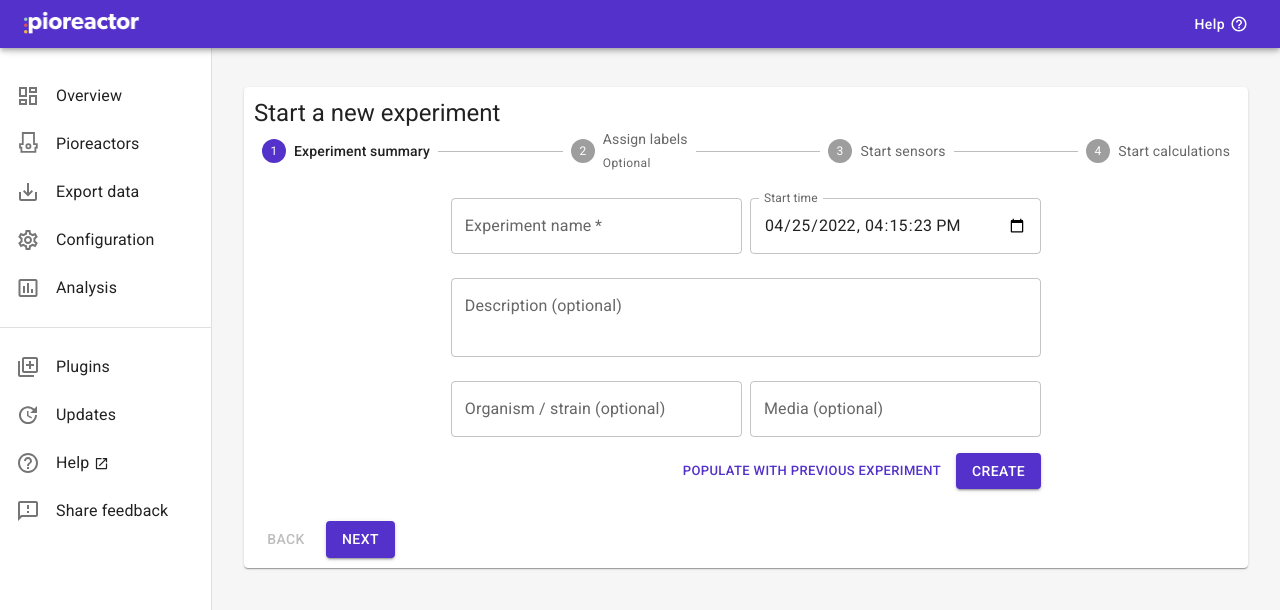
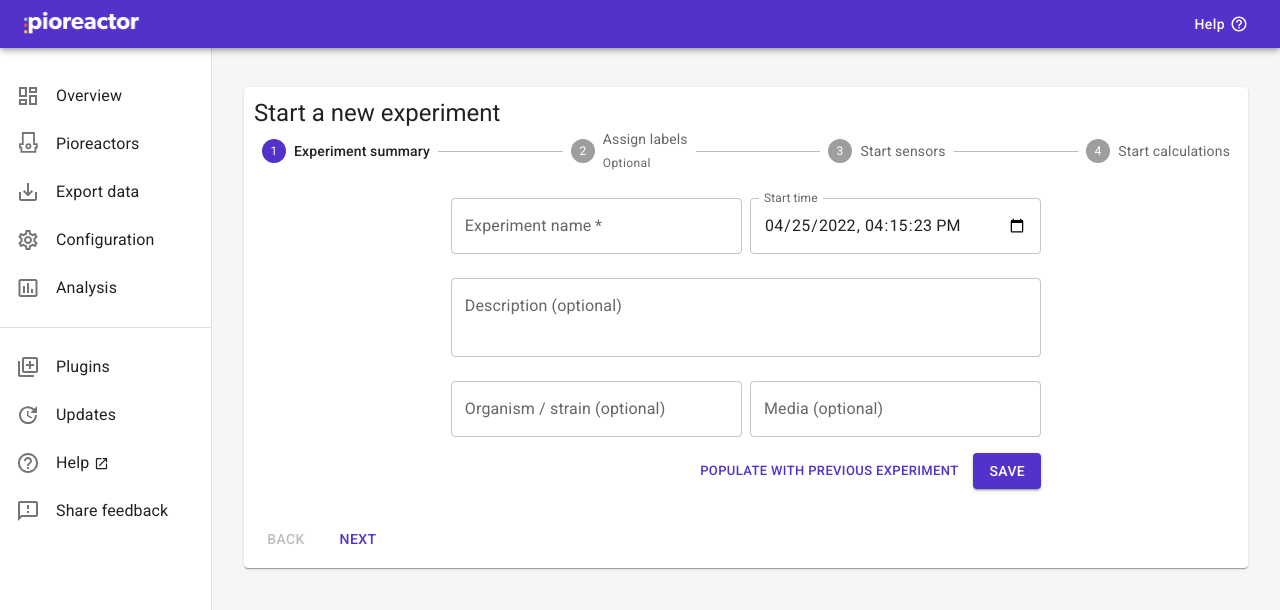
Before and after one commit to Pioreactor/pioreactorui, a React (Create React App) app in the folder client/: page /start-new-experiment in a window 1280 px wide. Shown: the top 610 px of the page. Built offline with nearby package versions, Linux system fonts and the light colour scheme; no server answers.

Commit message:
new icons, better error handling

```diff
--- a/client/src/EditConfig.jsx
+++ b/client/src/EditConfig.jsx
@@ -12,7 +12,7 @@ import {Typography} from '@mui/material';
 import Snackbar from '@mui/material/Snackbar';
 import Select from '@mui/material/Select';
 import CircularProgress from '@mui/material/CircularProgress';
-
+import SaveIcon from '@mui/icons-material/Save';
 import { CodeFlaskReact } from "react-codeflask"
 
 const useStyles = makeStyles((theme) => ({
@@ -176,6 +176,7 @@ class EditableCodeDiv extends React.Component {
             variant="contained"
             onClick={this.saveCurrentCode}
             disabled={!this.state.hasChangedSinceSave}
+            endIcon={<SaveIcon />}
             >
             {this.state.buttonText}
           </Button>
--- a/client/src/ExportData.jsx
+++ b/client/src/ExportData.jsx
@@ -6,6 +6,7 @@ import Grid from '@mui/material/Grid';
 import { makeStyles } from '@mui/styles';
 import FormLabel from '@mui/material/FormLabel';
 import FormControl from '@mui/material/FormControl';
+import Divider from '@mui/material/Divider';
 import InputLabel from '@mui/material/InputLabel';
 import FormGroup from '@mui/material/FormGroup';
 import FormControlLabel from '@mui/material/FormControlLabel';
@@ -16,7 +17,7 @@ import {Typography} from '@mui/material';
 import Select from '@mui/material/Select';
 import Box from '@mui/material/Box';
 import LoadingButton from "@mui/lab/LoadingButton";
-
+import FileDownloadIcon from '@mui/icons-material/FileDownload';
 
 const useStyles = makeStyles((theme) => ({
   root: {
@@ -378,6 +379,7 @@ function ExportDataContainer() {
                   loading={isRunning}
                   onClick={onSubmit}
                   style={{width: "120px", marginLeft: 24}}
+                  endIcon={<FileDownloadIcon />}
                 >
                   Export
                 </LoadingButton>
--- a/client/src/Plugins.jsx
+++ b/client/src/Plugins.jsx
@@ -97,6 +97,7 @@ function ListAvailablePlugins({alreadyInstalledPluginsNames}){
         if (response.ok) {
           window.location.reload();
         } else {
+          setSnackbarMsg("Error occurred. See logs.")
           throw new Error('Installation went wrong');
         }
       })
@@ -128,9 +129,8 @@ function ListAvailablePlugins({alreadyInstalledPluginsNames}){
 
               <Button
                 onClick={installPlugin(plugin.name)}
-                variant="text"
+                variant="contained"
                 size="small"
-                color="inherit"
                 aria-label="delete"
                 endIcon={<GetAppIcon />}
                 className={classes.secondaryActionButton}
--- a/client/src/StartNewExperiment.jsx
+++ b/client/src/StartNewExperiment.jsx
@@ -290,7 +290,13 @@ function ExperimentSummaryForm(props) {
           <Grid item xs={12} md={8}>
             <div style={{display: "flex", justifyContent: "flex-end"}}>
               <Button style={{marginRight: "10px"}} size="small" color="primary" onClick={populateFields}>Populate with previous experiment</Button>
-              <Button variant="contained" color="primary" onClick={onSubmit}> Create </Button>
+              <Button
+                variant="contained"
+                color="primary"
+                onClick={onSubmit}
+              >
+                Save
+              </Button>
             </div>
           </Grid>
         </Grid>
@@ -407,7 +413,7 @@ function StartNewExperimentContainer(props) {
                 </Button>
                 {isStepOptional(activeStep) && (
                   <Button
-                    variant="contained"
+                    variant="text"
                     onClick={handleSkip}
                     className={classes.button}
                   >
@@ -416,7 +422,7 @@ function StartNewExperimentContainer(props) {
                 )}
 
                 <Button
-                  variant="contained"
+                  variant="text"
                   onClick={handleNext}
                   className={classes.button}
                 >
--- a/client/src/Updates.jsx
+++ b/client/src/Updates.jsx
@@ -81,7 +81,7 @@ function ConfirmDialog() {
           </DialogContentText>
         </DialogContent>
         <DialogActions>
-          <Button onClick={updateVersion} color="primary">
+          <Button onClick={updateVersion} color="primary" variant="contained">
             Update now
           </Button>
           <Button onClick={handleClose} color="secondary" autoFocus>
```
Also changed, not shown: 19 other files (tests, documents, lock files or other folders).
